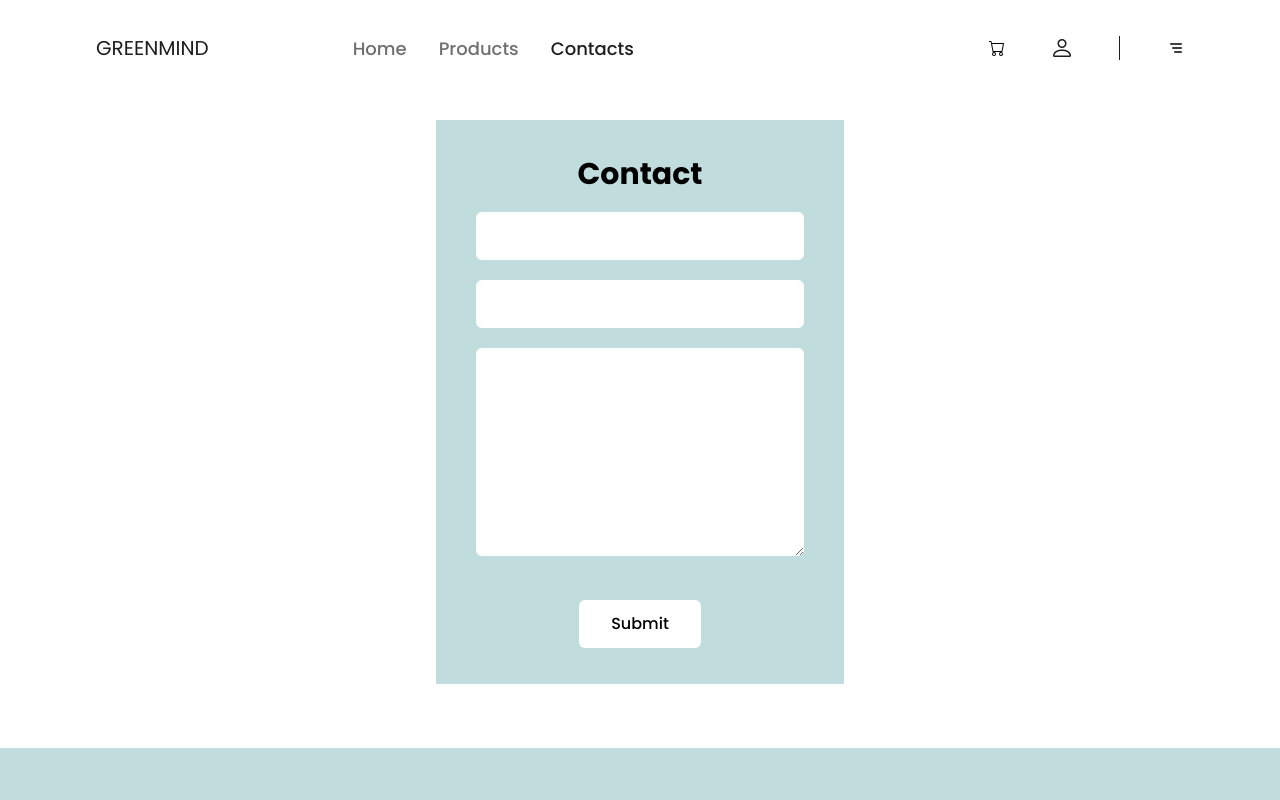
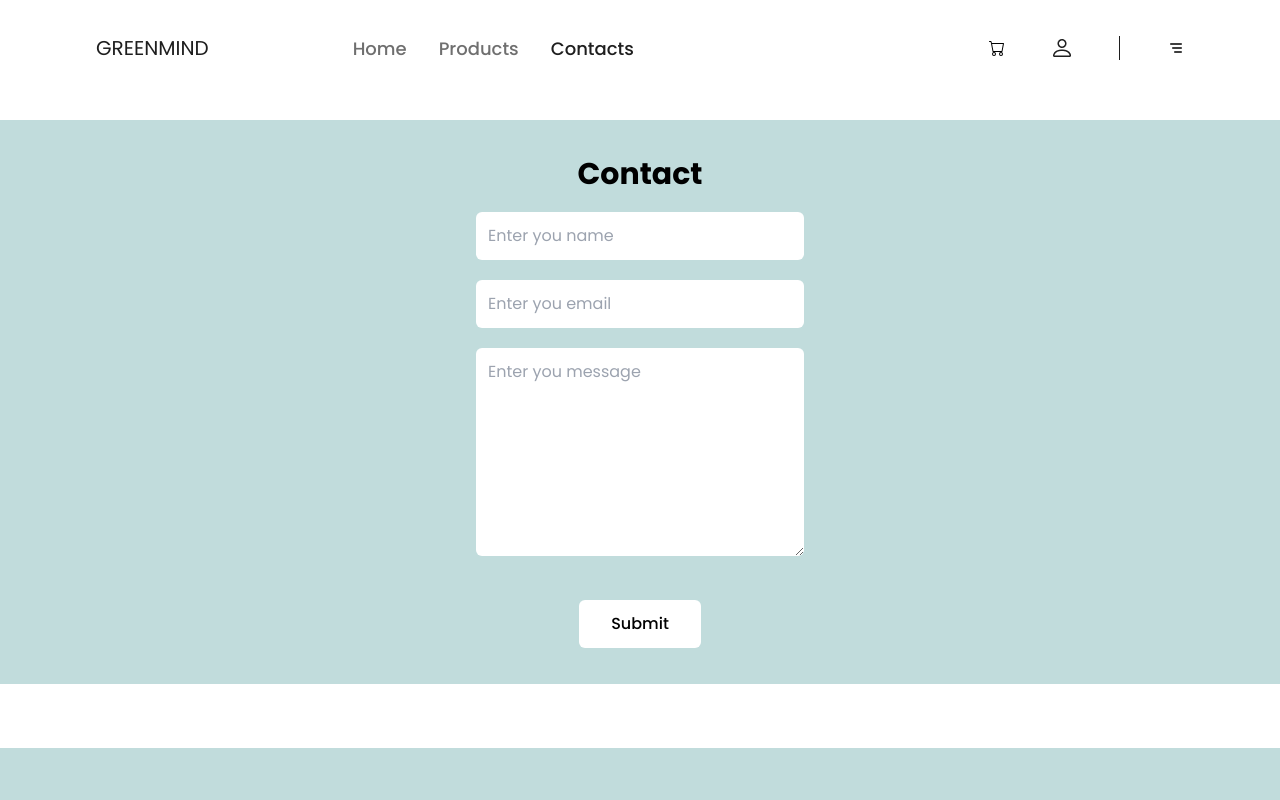
Before and after one commit to amitkushh/green-mind-ecommerce-project, a React (Vite) app: page /contact in a window 1280 px wide. Shown: the top 800 px of the page. Built offline with nearby package versions, Linux system fonts and the light colour scheme.

Commit message:
contact page all devices design done

```diff
--- a/package.json
+++ b/package.json
@@ -12,6 +12,7 @@
   "dependencies": {
     "react": "^18.3.1",
     "react-dom": "^18.3.1",
+    "react-hook-form": "^7.54.2",
     "react-icons": "^5.4.0",
     "react-router-dom": "^7.1.3"
   },
--- a/src/pages/Contact.jsx
+++ b/src/pages/Contact.jsx
@@ -2,25 +2,28 @@ import React from "react";
 
 function Contact() {
   return (
-    <div className="flex flex-col justify-center items-center my-6">
+    <div className="flex flex-col justify-center items-center my-6 sm:bg-main md:bg-main lg:bg-main">
       <div className="bg-main flex flex-col justify-center items-center py-9 px-10">
         <h1 className="text-3xl font-bold text-center">Contact</h1>
         <form
           action=""
-          className="flex flex-col justify-center items-center gap-5 my-5"
+          className="flex flex-col justify-center items-center gap-5 my-5 "
         >
           <input
             type="text"
             name="name"
+            placeholder="Enter you name"
             className="outline-none py-3 rounded-md pl-3"
           />
           <input
             type="email"
             name="email"
+            placeholder="Enter you email"
             className="outline-none py-3 rounded-md pl-3"
           />
           <textarea
             name="message"
+            placeholder="Enter you message"
             className="outline-none py-3 pl-3 rounded-md w-full h-52"
           ></textarea>
         </form>
```
Also changed, not shown: 1 other file (tests, documents, lock files or other folders).
